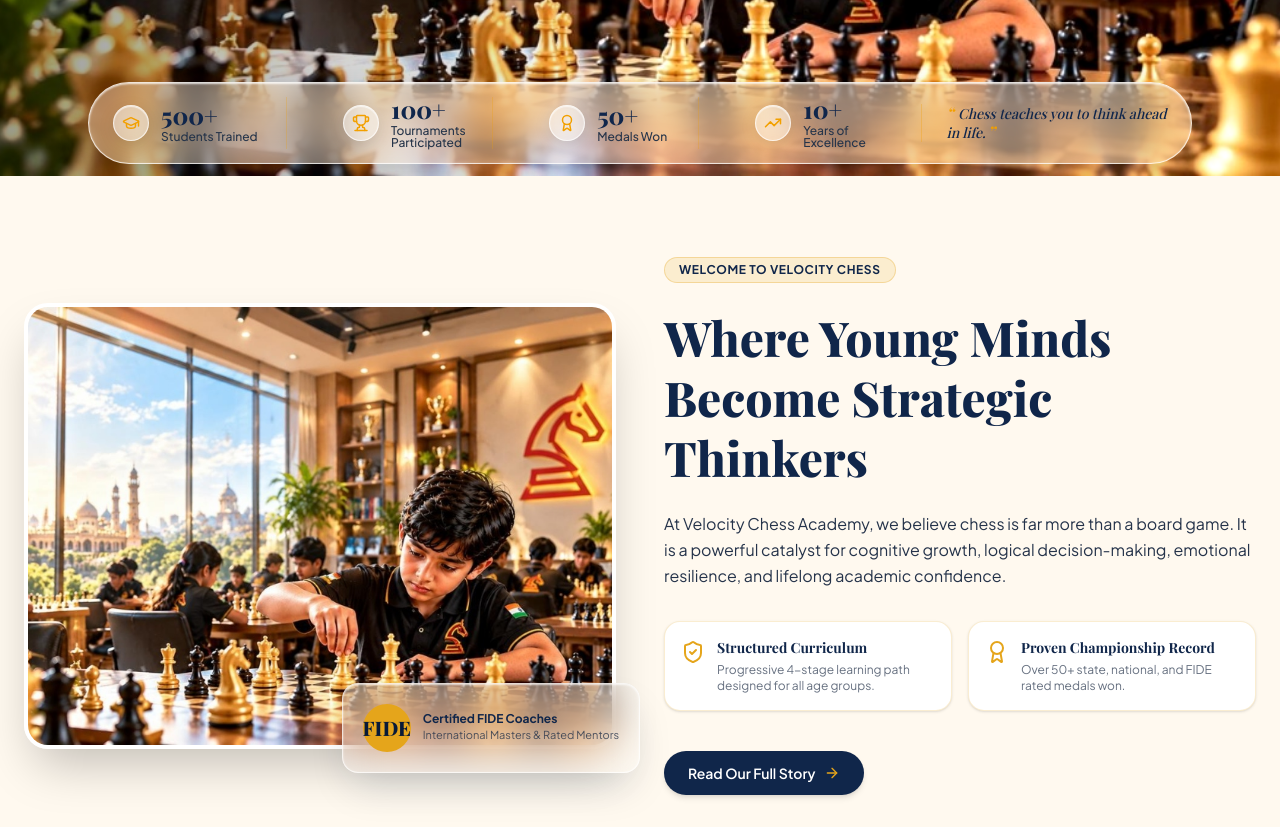
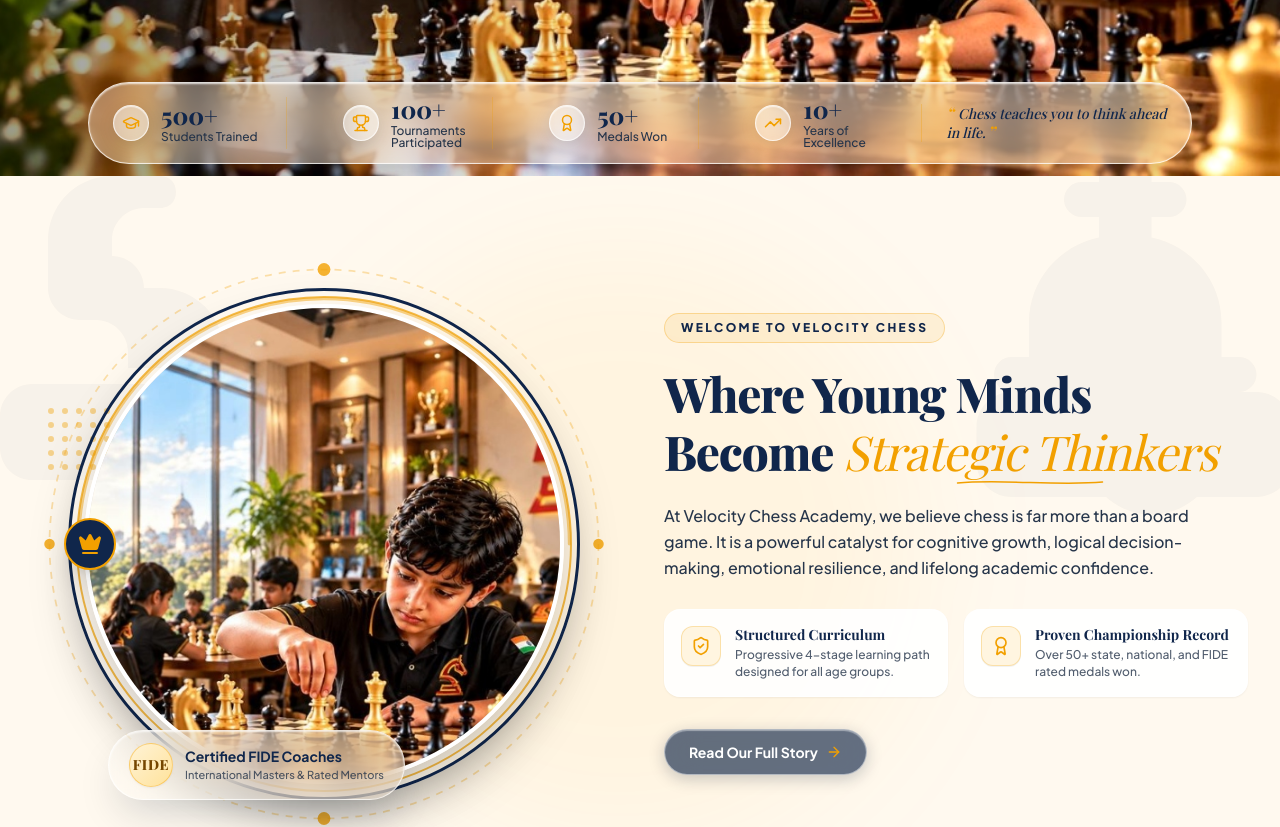
Before and after one commit to Klavanya0704/VelocityChess, a React (Vite) app: page / in a window 1280 px wide. Shown: the part 560-1387 px from the top of the page. Built offline with nearby package versions, Linux system fonts and the light colour scheme; a web font is replaced by a local one.

Commit message:
Implement premium About Us section with circular chess photo, layered navy/gold rings, FIDE badge, crown emblem, feature cards, and CTA button

```diff
--- a/src/components/sections/WelcomeSection.tsx
+++ b/src/components/sections/WelcomeSection.tsx
@@ -1,77 +1,164 @@
 import React from 'react';
 import { useNavigate } from 'react-router-dom';
-import { ShieldCheck, Award, Users, ArrowRight } from 'lucide-react';
+import { ShieldCheck, Award, ArrowRight, Crown } from 'lucide-react';
 
 export const WelcomeSection: React.FC = () => {
   const navigate = useNavigate();
 
   return (
-    <section className="py-20 bg-[#FFF9EF] relative overflow-hidden">
-      <div className="max-w-7xl mx-auto px-4 sm:px-6">
-        <div className="grid grid-cols-1 lg:grid-cols-12 gap-12 items-center">
+    <section className="py-16 sm:py-24 bg-[#FFF9EF] relative overflow-hidden">
+      {/* Background Faint Chess Piece Watermarks */}
+      <div className="absolute inset-0 pointer-events-none overflow-hidden z-0">
+        {/* Top-Left Faint Chess Knight Watermark */}
+        <svg
+          className="absolute -top-12 -left-12 w-72 h-72 sm:w-96 sm:h-96 text-[#10264B]/[0.03]"
+          viewBox="0 0 24 24"
+          fill="currentColor"
+        >
+          <path d="M19 22H5c-1.1 0-2-.9-2-2v-2c0-1.1.9-2 2-2h14c1.1 0 2 .9 2 2v2c0 1.1-.9 2-2 2zM17 14c0-2.2-1.8-4-4-4h-1c0-1.1-.9-2-2-2V7c0-1.1.9-2 2-2h1c.6 0 1-.4 1-1s-.4-1-1-1h-3c-2.2 0-4 1.8-4 4v3c0 1.1.9 2 2 2h1c1.1 0 2 .9 2 2v1h6v-1z" />
+        </svg>
 
-          {/* Left Visual Image Stack */}
-          <div className="lg:col-span-6 relative">
-            <div className="relative z-10 rounded-3xl overflow-hidden shadow-2xl border-4 border-white">
-              <img
-                src="/assets/ref_hero_bg.jpg"
-                alt="Velocity Chess Academy Training Environment"
-                className="w-full aspect-[4/3] object-cover hover:scale-105 transition duration-700"
-              />
+        {/* Top-Right Faint Chess King Watermark */}
+        <svg
+          className="absolute -top-16 -right-16 w-80 h-80 sm:w-[420px] sm:h-[420px] text-[#10264B]/[0.03]"
+          viewBox="0 0 24 24"
+          fill="currentColor"
+        >
+          <path d="M19 22H5c-1.1 0-2-.9-2-2v-2c0-1.1.9-2 2-2h14c1.1 0 2 .9 2 2v2c0 1.1-.9 2-2 2zM12 2a1 1 0 0 1 1 1v1h1a1 1 0 1 1 0 2h-1v1.17c2.28.46 4 2.48 4 4.83v2h1a1 1 0 1 1 0 2h-1v2h2a1 1 0 1 1 0 2h-2.17c-.46 1.72-2 3-3.83 3s-3.37-1.28-3.83-3H4a1 1 0 1 1 0-2h2v-2H5a1 1 0 1 1 0-2h1v-2c0-2.35 1.72-4.37 4-4.83V6H9a1 1 0 0 1 0-2h1V3a1 1 0 0 1 1-1z" />
+        </svg>
+
+        {/* Soft Radial Warm Gold Background Glow */}
+        <div className="absolute top-1/2 left-1/4 -translate-y-1/2 w-[600px] h-[600px] bg-[#F2A000]/[0.06] rounded-full blur-3xl" />
+      </div>
+
+      <div className="max-w-7xl mx-auto px-4 sm:px-6 lg:px-8 relative z-10">
+        <div className="grid grid-cols-1 lg:grid-cols-12 gap-10 lg:gap-12 items-center">
+
+          {/* LEFT COLUMN: Large Circular Chess Photograph with Layered Navy & Gold Rings */}
+          <div className="lg:col-span-6 relative flex items-center justify-center py-6 sm:py-8">
+
+            {/* SVG Background Decorative Rings, Arc Curves & Orbital Beads */}
+            <div className="absolute inset-0 flex items-center justify-center pointer-events-none">
+              <svg className="w-[125%] h-[125%] max-w-[660px] max-h-[660px] text-[#F2A000]" viewBox="0 0 500 500" fill="none">
+                {/* Outer Dashed Gold Ring */}
+                <circle cx="250" cy="250" r="235" stroke="currentColor" strokeWidth="1.5" strokeOpacity="0.3" strokeDasharray="6 6" />
+                {/* Curved Gold Accent Arc */}
+                <path d="M 40 250 A 210 210 0 0 1 460 250" stroke="currentColor" strokeWidth="2.5" strokeOpacity="0.45" strokeLinecap="round" />
+                {/* Orbital Gold Beads */}
+                <circle cx="250" cy="15" r="5.5" fill="currentColor" fillOpacity="0.8" />
+                <circle cx="485" cy="250" r="4.5" fill="currentColor" fillOpacity="0.8" />
+                <circle cx="250" cy="485" r="5.5" fill="currentColor" fillOpacity="0.8" />
+                <circle cx="15" cy="250" r="4.5" fill="currentColor" fillOpacity="0.8" />
+              </svg>
             </div>
-            {/* Floating Luxury Badge */}
-            <div className="absolute -bottom-6 -right-6 z-20 glass-card p-5 rounded-2xl border border-[#E5A51B]/40 max-w-xs shadow-xl hidden sm:flex items-center space-x-3">
-              <div className="w-12 h-12 rounded-full bg-[#E5A51B] text-[#071A38] flex items-center justify-center font-serif font-extrabold text-xl shrink-0">
-                FIDE
+
+            {/* Matrix of Decorative Gold Dots (Left Side) */}
+            <div className="absolute left-2 sm:left-4 top-1/4 z-0 hidden sm:grid grid-cols-5 gap-2 opacity-40 pointer-events-none">
+              {Array.from({ length: 25 }).map((_, i) => (
+                <div key={i} className="w-1.5 h-1.5 rounded-full bg-[#F2A000]" />
+              ))}
+            </div>
+
+            {/* Main Circular Container */}
+            <div className="relative w-[300px] h-[300px] sm:w-[420px] sm:h-[420px] lg:w-[440px] lg:h-[440px] xl:w-[480px] xl:h-[480px]">
+
+              {/* Outer Navy Ring Frame */}
+              <div className="absolute -inset-3 sm:-inset-4 rounded-full border-[3px] border-[#10264B] shadow-2xl pointer-events-none" />
+
+              {/* Inner Gold Accent Ring */}
+              <div className="absolute -inset-1.5 sm:-inset-2 rounded-full border-2 border-[#F2A000]/70 pointer-events-none" />
+
+              {/* True Circular Masked Photograph */}
+              <div className="w-full h-full rounded-full overflow-hidden border-4 border-white shadow-2xl relative z-10 bg-black/10">
+                <img
+                  src="/assets/ref_hero_bg.jpg"
+                  alt="Young Velocity Chess Academy Player Moving a Piece"
+                  className="w-full h-full object-cover object-[58%_center] scale-110 hover:scale-115 transition duration-700"
+                />
               </div>
-              <div>
-                <p className="font-bold text-xs text-[#10264A]">Certified FIDE Coaches</p>
-                <p className="text-[11px] text-[#25334A]/80">International Masters & Rated Mentors</p>
+
+              {/* Floating Crown Badge on Left Outer Ring Edge */}
+              <div className="absolute top-1/2 -left-3.5 sm:-left-5 -translate-y-1/2 z-20 w-11 h-11 sm:w-13 sm:h-13 rounded-full bg-[#10264B] border-2 border-[#F2A000] text-[#F2A000] flex items-center justify-center shadow-xl">
+                <Crown className="w-5 h-5 sm:w-6 sm:h-6 fill-current" />
               </div>
+
+              {/* Floating Translucent Cream FIDE Badge overlapping bottom-left */}
+              <div className="absolute -bottom-3 sm:-bottom-4 left-2 sm:left-6 z-20 glass-card px-4 sm:px-5 py-2.5 sm:py-3 rounded-full border border-white/80 max-w-[280px] sm:max-w-xs shadow-2xl flex items-center space-x-3">
+                <div className="w-10 h-10 sm:w-11 sm:h-11 rounded-full bg-gradient-to-br from-[#FFF3D6] to-[#FFE29A] border border-[#F2A000]/40 text-[#754600] flex items-center justify-center font-serif font-extrabold text-xs sm:text-sm tracking-wider shrink-0 shadow-xs">
+                  FIDE
+                </div>
+                <div>
+                  <p className="font-bold text-xs sm:text-sm text-[#10264B] leading-tight">Certified FIDE Coaches</p>
+                  <p className="text-[10px] sm:text-[11px] text-[#26354A]/80 font-medium leading-tight mt-0.5">International Masters & Rated Mentors</p>
+                </div>
+              </div>
+
             </div>
           </div>
 
-          {/* Right Text Content */}
-          <div className="lg:col-span-6 space-y-6">
-            <div className="inline-flex items-center space-x-2 px-3.5 py-1 bg-[#E5A51B]/15 border border-[#E5A51B]/30 rounded-full text-xs font-bold uppercase tracking-wider text-[#10264A]">
-              <span>Welcome to Velocity Chess</span>
+          {/* RIGHT COLUMN: About Us Editorial Content */}
+          <div className="lg:col-span-6 space-y-5 sm:space-y-6">
+
+            {/* Small Eyebrow Pill */}
+            <div className="inline-flex items-center space-x-2 px-4 py-1.5 bg-[#F2A000]/10 border border-[#F2A000]/30 rounded-full text-[10px] sm:text-xs font-sans font-extrabold uppercase tracking-[0.2em] text-[#10264B]">
+              <span>WELCOME TO VELOCITY CHESS</span>
             </div>
 
-            <h2 className="font-serif font-extrabold text-3xl sm:text-4xl md:text-5xl text-[#10264A] leading-tight">
-              Where Young Minds Become Strategic Thinkers
-            </h2>
+            {/* Main Editorial Heading */}
+            <div className="space-y-1">
+              <h2 className="font-serif font-extrabold text-3xl sm:text-4xl lg:text-[42px] xl:text-[48px] text-[#10264B] leading-[1.12] tracking-tight">
+                Where Young Minds Become{' '}
+                <span className="relative inline-block font-serif italic font-normal text-[#F2A000] pt-1">
+                  Strategic Thinkers
+                  {/* Underline Gold Stroke */}
+                  <svg className="w-full h-2.5 text-[#F2A000] -mt-1 absolute -bottom-2 left-0" viewBox="0 0 300 20" fill="none">
+                    <path d="M5 12 C 90 4, 210 18, 295 10" stroke="currentColor" strokeWidth="3" strokeLinecap="round" />
+                  </svg>
+                </span>
+              </h2>
+            </div>
 
-            <p className="text-base text-[#25334A] leading-relaxed">
+            {/* Description */}
+            <p className="text-sm sm:text-base text-[#26354A] font-sans font-medium leading-relaxed max-w-xl">
               At Velocity Chess Academy, we believe chess is far more than a board game. It is a powerful catalyst for cognitive growth, logical decision-making, emotional resilience, and lifelong academic confidence.
             </p>
 
-            <div className="grid grid-cols-1 sm:grid-cols-2 gap-4 pt-2">
-              <div className="p-4 rounded-2xl bg-white border border-[#E5A51B]/20 shadow-sm flex items-start space-x-3">
-                <ShieldCheck className="w-6 h-6 text-[#E5A51B] shrink-0 mt-0.5" />
+            {/* Two Side-by-Side Feature Cards */}
+            <div className="grid grid-cols-1 sm:grid-cols-2 gap-4 pt-1">
+              {/* Card 1 */}
+              <div className="p-4 rounded-2xl bg-white/90 border border-white/80 shadow-xs hover:shadow-md transition duration-300 flex items-start space-x-3.5">
+                <div className="w-10 h-10 rounded-xl bg-[#FFF5E0] border border-[#F2A000]/25 flex items-center justify-center shrink-0 shadow-2xs">
+                  <ShieldCheck className="w-5 h-5 text-[#F2A000]" />
+                </div>
                 <div>
-                  <h4 className="font-bold text-sm text-[#10264A]">Structured Curriculum</h4>
-                  <p className="text-xs text-[#25334A]/70 mt-1">Progressive 4-stage learning path designed for all age groups.</p>
+                  <h4 className="font-serif font-bold text-sm text-[#10264B] leading-tight">Structured Curriculum</h4>
+                  <p className="text-xs text-[#26354A]/80 font-medium leading-snug mt-1">Progressive 4-stage learning path designed for all age groups.</p>
                 </div>
               </div>
 
-              <div className="p-4 rounded-2xl bg-white border border-[#E5A51B]/20 shadow-sm flex items-start space-x-3">
-                <Award className="w-6 h-6 text-[#E5A51B] shrink-0 mt-0.5" />
+              {/* Card 2 */}
+              <div className="p-4 rounded-2xl bg-white/90 border border-white/80 shadow-xs hover:shadow-md transition duration-300 flex items-start space-x-3.5">
+                <div className="w-10 h-10 rounded-xl bg-[#FFF5E0] border border-[#F2A000]/25 flex items-center justify-center shrink-0 shadow-2xs">
+                  <Award className="w-5 h-5 text-[#F2A000]" />
+                </div>
                 <div>
-                  <h4 className="font-bold text-sm text-[#10264A]">Proven Championship Record</h4>
-                  <p className="text-xs text-[#25334A]/70 mt-1">Over 50+ state, national, and FIDE rated medals won.</p>
+                  <h4 className="font-serif font-bold text-sm text-[#10264B] leading-tight">Proven Championship Record</h4>
+                  <p className="text-xs text-[#26354A]/80 font-medium leading-snug mt-1">Over 50+ state, national, and FIDE rated medals won.</p>
                 </div>
               </div>
             </div>
 
-            <div className="pt-4">
+            {/* Call-to-Action Button */}
+            <div className="pt-2">
               <button
                 onClick={() => navigate('/about')}
-                className="inline-flex items-center space-x-2 px-6 py-3 bg-[#10264A] hover:bg-[#071A38] text-white rounded-full font-semibold text-sm transition shadow-md"
+                className="glass-btn-navy px-6 py-3 rounded-full font-bold text-xs sm:text-sm text-white inline-flex items-center space-x-2 shadow-md hover:scale-105 transition-all duration-300"
               >
                 <span>Read Our Full Story</span>
-                <ArrowRight className="w-4 h-4 text-[#E5A51B]" />
+                <ArrowRight className="w-4 h-4 text-[#F2A000]" />
               </button>
             </div>
+
           </div>
 
         </div>
```
